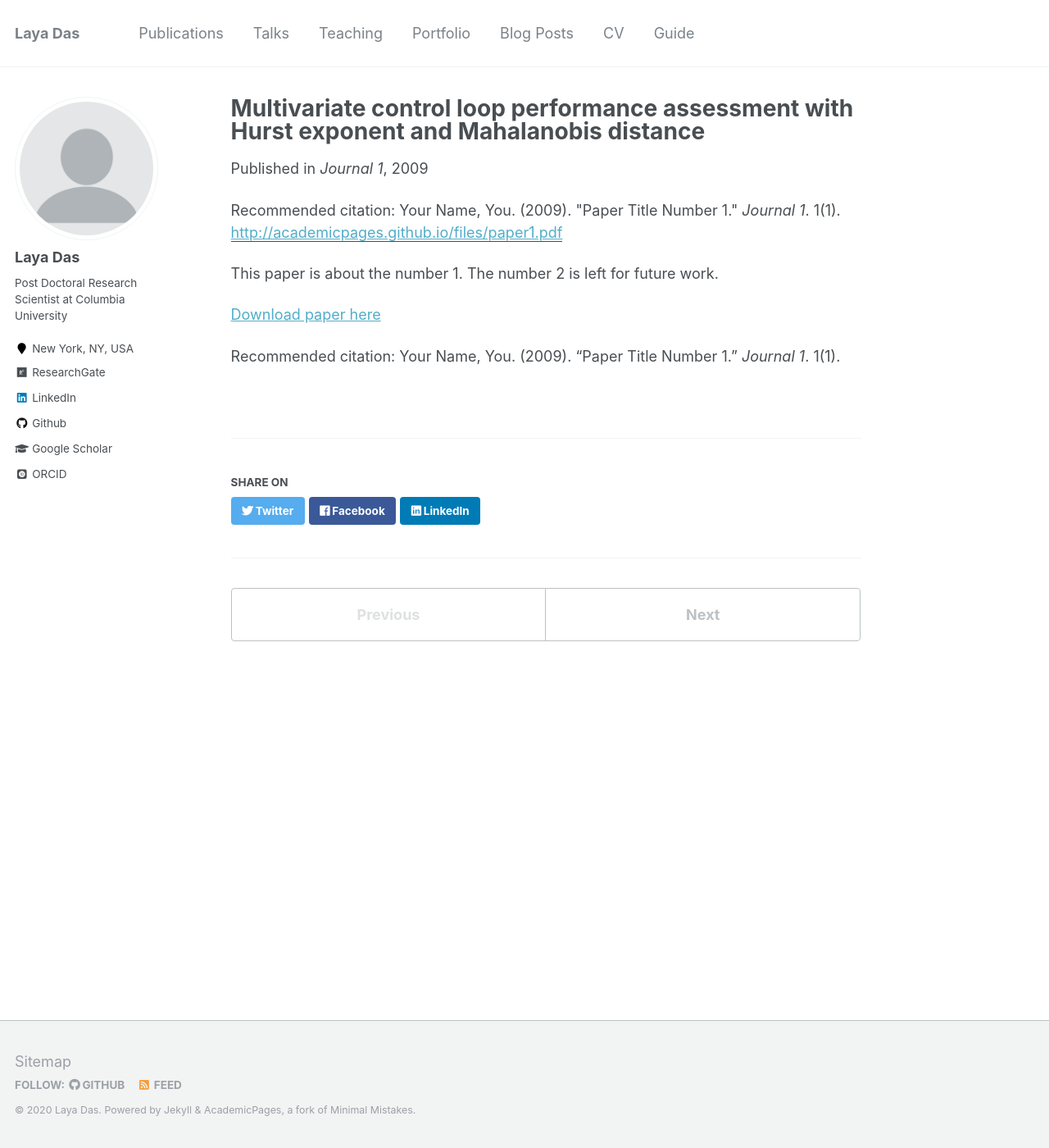
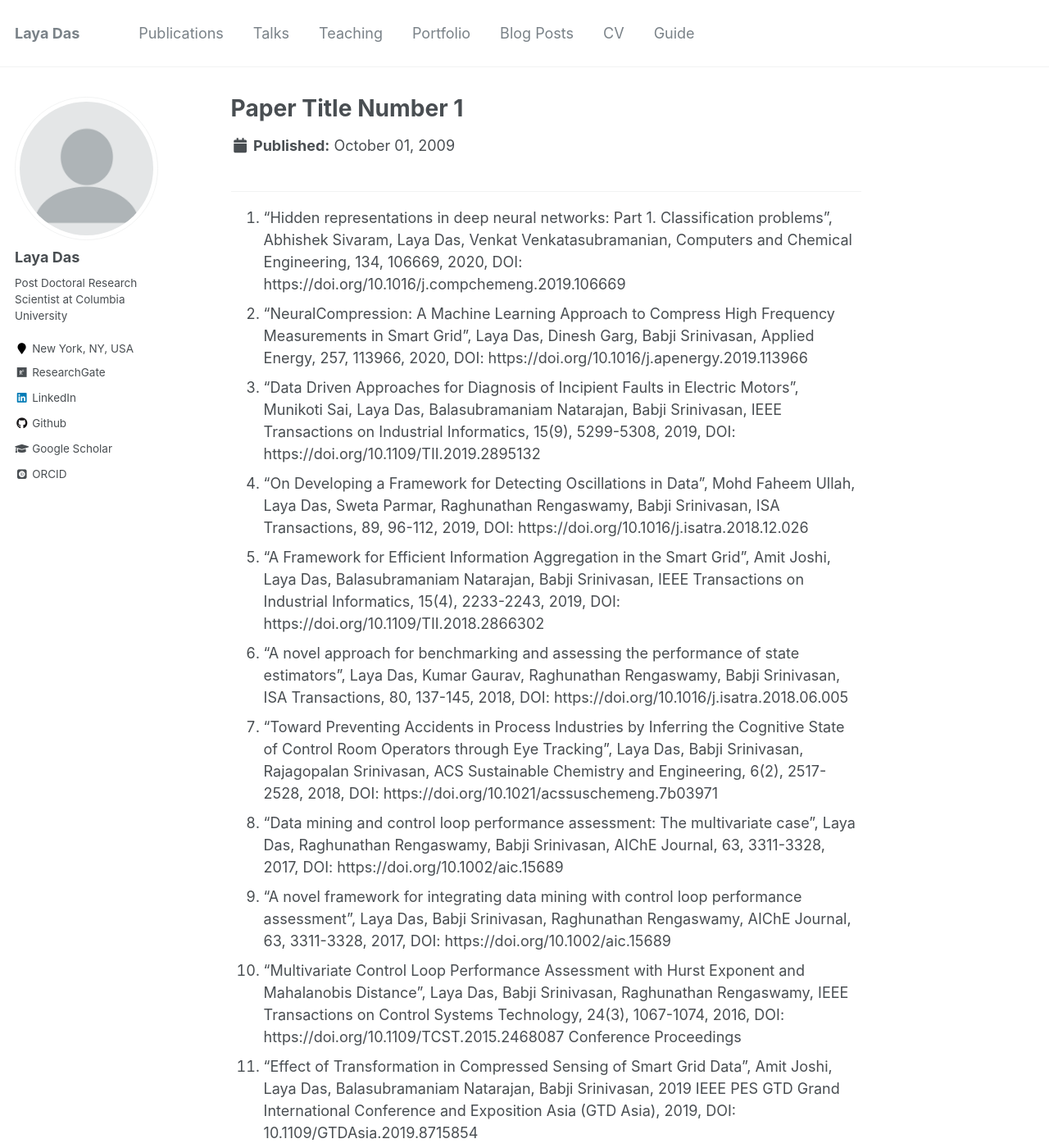
Before and after one commit to layadas/layadas.github.io, a Jekyll site: the page built from _publications/2009-10-01-paper-title-number-1.md, in a window 1280 px wide and 1400 px high. Shown: the whole window at 82% size. Built offline with Jekyll 4.4.1, drawn with Linux system fonts in a browser that asks for light colours; some web fonts are replaced; some of the changed text lies outside the part shown.

Commit message:
Update 2009-10-01-paper-title-number-1.md

```diff
--- a/_publications/2009-10-01-paper-title-number-1.md
+++ b/_publications/2009-10-01-paper-title-number-1.md
@@ -1,15 +1,16 @@
 ---
-title: "Multivariate control loop performance assessment with Hurst exponent and Mahalanobis distance"
-collection: publications
-permalink: /publication/2009-10-01-paper-title-number-1
-excerpt: 'This paper is about the number 1. The number 2 is left for future work.'
-date: 2009-10-01
-venue: 'Journal 1'
-paperurl: 'http://academicpages.github.io/files/paper1.pdf'
-citation: 'Your Name, You. (2009). &quot;Paper Title Number 1.&quot; <i>Journal 1</i>. 1(1).'
----
-This paper is about the number 1. The number 2 is left for future work.
-
-[Download paper here](http://academicpages.github.io/files/paper1.pdf)
-
-Recommended citation: Your Name, You. (2009). "Paper Title Number 1." <i>Journal 1</i>. 1(1).
+1.	“Hidden representations in deep neural networks: Part 1. Classification problems”, Abhishek Sivaram, Laya Das, Venkat Venkatasubramanian, Computers and Chemical Engineering, 134, 106669, 2020, DOI: https://doi.org/10.1016/j.compchemeng.2019.106669
+2.	“NeuralCompression: A Machine Learning Approach to Compress High Frequency Measurements in Smart Grid”, Laya Das, Dinesh Garg, Babji Srinivasan, Applied Energy, 257, 113966, 2020, DOI: https://doi.org/10.1016/j.apenergy.2019.113966
+3.	“Data Driven Approaches for Diagnosis of Incipient Faults in Electric Motors”, Munikoti Sai, Laya Das, Balasubramaniam Natarajan, Babji Srinivasan, IEEE Transactions on Industrial Informatics, 15(9), 5299-5308, 2019, DOI: https://doi.org/10.1109/TII.2019.2895132
+4.	“On Developing a Framework for Detecting Oscillations in Data”, Mohd Faheem Ullah, Laya Das, Sweta Parmar, Raghunathan Rengaswamy, Babji Srinivasan, ISA Transactions, 89, 96-112, 2019, DOI: https://doi.org/10.1016/j.isatra.2018.12.026
+5.	“A Framework for Efficient Information Aggregation in the Smart Grid”, Amit Joshi, Laya Das, Balasubramaniam Natarajan, Babji Srinivasan, IEEE Transactions on Industrial Informatics, 15(4), 2233-2243, 2019, DOI: https://doi.org/10.1109/TII.2018.2866302
+6.	“A novel approach for benchmarking and assessing the performance of state estimators”, Laya Das, Kumar Gaurav, Raghunathan Rengaswamy, Babji Srinivasan, ISA Transactions, 80, 137-145, 2018, DOI: https://doi.org/10.1016/j.isatra.2018.06.005
+7.	“Toward Preventing Accidents in Process Industries by Inferring the Cognitive State of Control Room Operators through Eye Tracking”, Laya Das, Babji Srinivasan, Rajagopalan Srinivasan, ACS Sustainable Chemistry and Engineering, 6(2), 2517-2528, 2018, DOI: https://doi.org/10.1021/acssuschemeng.7b03971
+8.	“Data mining and control loop performance assessment: The multivariate case”, Laya Das, Raghunathan Rengaswamy, Babji Srinivasan, AIChE Journal, 63, 3311-3328, 2017, DOI: https://doi.org/10.1002/aic.15689
+9.	“A novel framework for integrating data mining with control loop performance assessment”, Laya Das, Babji Srinivasan, Raghunathan Rengaswamy, AIChE Journal, 63, 3311-3328, 2017, DOI: https://doi.org/10.1002/aic.15689
+10.	“Multivariate Control Loop Performance Assessment with Hurst Exponent and Mahalanobis Distance”, Laya Das, Babji Srinivasan, Raghunathan Rengaswamy, IEEE Transactions on Control Systems Technology, 24(3), 1067-1074, 2016, DOI: https://doi.org/10.1109/TCST.2015.2468087
+Conference Proceedings
+11.	“Effect of Transformation in Compressed Sensing of Smart Grid Data”, Amit Joshi, Laya Das, Balasubramaniam Natarajan, Babji Srinivasan, 2019 IEEE PES GTD Grand International Conference and Exposition Asia (GTD Asia), 2019, DOI: 10.1109/GTDAsia.2019.8715854
+12.	“Cognitive Behaviour Based Framework for Operator Learning: Knowledge and Capability Assessment through Eye Tracking”, Laya Das,  Babji Srinivasan, Rajagopalan Srinivasan, Proceedings of the 27th European Symposium on Computer Aided Process Engineering, Computer Aided Chemical Engineering, 2017, DOI: 10.1016/B978-0-444-63965-3.50498-0
+13.	“On-line Performance Monitoring of the PEM Fuel Cell using a Fast EIS Approach”, Laya Das, Babji Srinivasan, Raghunathan Rengaswamy, Proceedings of The 2015 American Control Conference, Chicago, Illinois, USA; DOI: 10.1109/ACC.2015.7170963
+14.	“Data driven approach for performance assessment of linear and non-linear Kalman Filters”, Laya Das, Babji Srinivasan, Raghunathan Rengaswamy, Proceedings of The 2014 American Control Conference, Portland, Oregon, USA; DOI: 10.1109/ACC.2014.6858890
```
